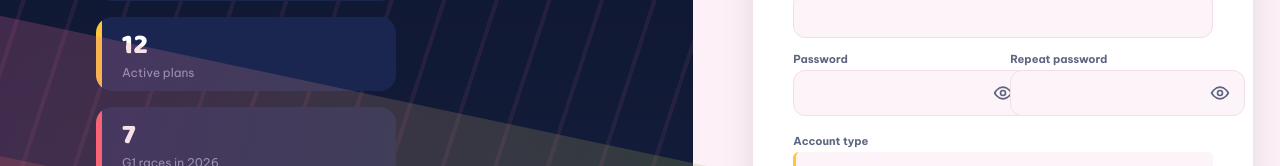
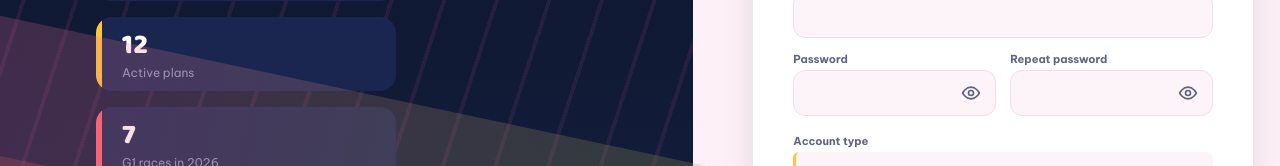
Before and after one commit to Pandapo-274/Racehorse-Training-Management-System, a React (Create React App) app in the folder frontend/: page /register in a window 1280 px wide. Shown: the part 419-585 px from the top of the page. Built offline with nearby package versions, Linux system fonts and the light colour scheme; no server answers.

Commit message:
[tqt195] 20261023-1025 Fix register account page password and password repeat agglutinate

```diff
--- a/frontend/src/components/ui/ui.css
+++ b/frontend/src/components/ui/ui.css
@@ -11,8 +11,11 @@
 .field__error { margin: 0; font-size: 12px; color: var(--danger); }
 
 /* Ô mật khẩu có con mắt hiện/ẩn. */
-.field__control { position: relative; display: grid; }
-.field__input--with-toggle { padding-right: 48px; }
+.field__control { position: relative; display: grid; min-width: 0; }
+/* Trong grid, <input> mặc định không co nhỏ hơn bề rộng tự nhiên của nó (~20
+   ký tự + phần đệm cho con mắt). Hai ô mật khẩu xếp cạnh nhau ở trang đăng ký
+   vì thế lấn sang nhau và tràn khỏi khung. min-width: 0 cho phép co lại. */
+.field__input--with-toggle { padding-right: 48px; min-width: 0; width: 100%; }
 /* Edge tự vẽ một con mắt riêng trong ô mật khẩu (::-ms-reveal). Tắt nó đi,
    nếu không người dùng Edge sẽ thấy hai con mắt chồng lên nhau. */
 .field__input--with-toggle::-ms-reveal,
```
Also changed, not shown: 1 other file (tests, documents, lock files or other folders).
